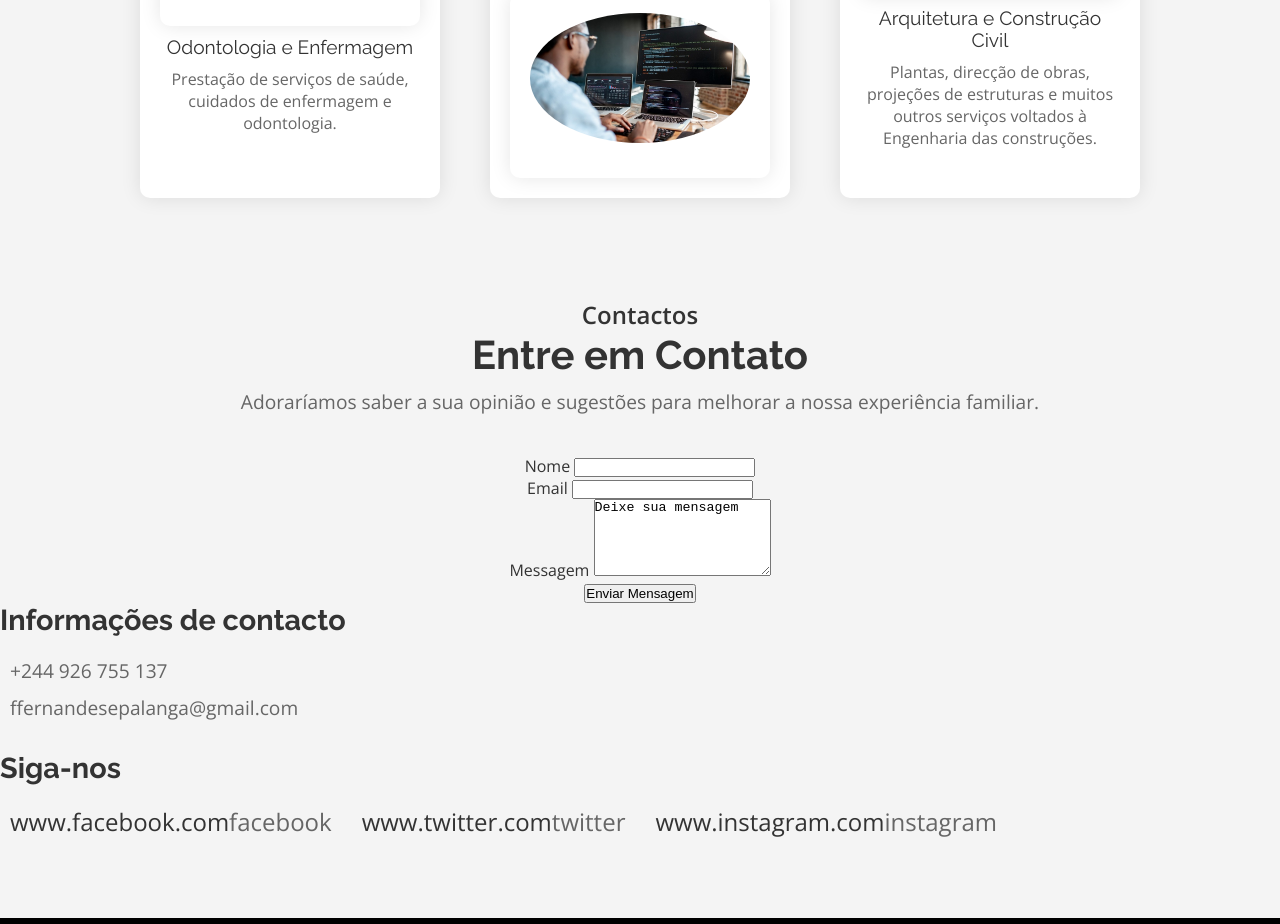
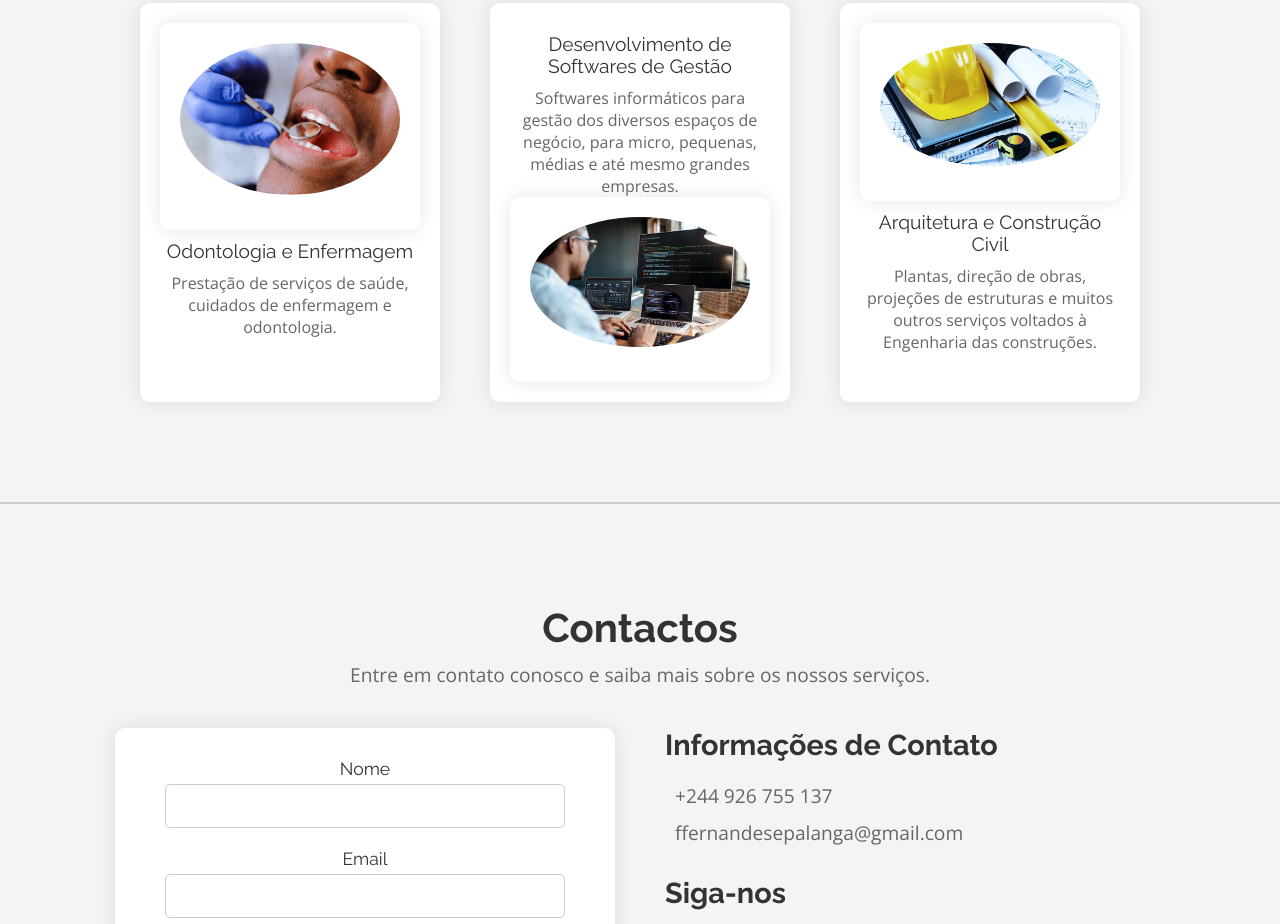
Before and after one commit to PauloEpalanga/pauloepalanga.github.io, a plain HTML site: page index.html in a window 1280 px wide. Shown: the part 1725-2649 px from the top of the page. Drawn offline with nearby package versions, Linux system fonts and the light colour scheme.

Commit message:
Update index.html

```diff
--- a/index.html
+++ b/index.html
@@ -4,6 +4,7 @@
     <meta charset="UTF-8">
     <meta name="viewport" content="width=device-width, initial-scale=1.0">
     <title>Blog da Família Fernandes Epalanga</title>
+    <link href="https://fonts.googleapis.com/css2?family=Open+Sans:wght@400;600&family=Raleway:wght@400;700&display=swap" rel="stylesheet">
     <link rel="stylesheet" href="estilos/estilo_um.css">
 </head>
 <body>
@@ -11,10 +12,7 @@
         <header>
             <section id="inicio">
                 <h2 id="h2Servicos"></h2>
-
-
                 <div class="logoSlogan">
-
                     <div class="logo">
                         <img src="imagens/logo.png" alt="Família Fernandes Epalanga">
                     </div>
@@ -26,12 +24,14 @@
                 </div>
             </section>
         </header>
+        <hr class="section-divider">
         <nav class="menu-flutuante">
             <ul>
                 <li><a href="#inicio">Início</a></li>
                 <li><a href="#sobre">Sobre</a></li>
                 <li><a href="#servicos">Serviços</a></li>
                 <li><a href="#contactos">Contactos</a></li>
+                <li><a href="./html/login.html">Login</a></li>
             </ul>
         </nav>
         <main>
@@ -40,15 +40,16 @@
                     <h2 id="h2Sobre">Sobre a nossa família</h2>
                     <p>Explore o universo da família Fernandes Epalanga neste blog, onde cada detalhe reflete a essência e a individualidade de cada membro. Sob a liderança da Família Fernandes Epalanga, compartilhamos histórias, dicas e momentos especiais que celebram a importância da família. Junte-se a nós nesta jornada de partilha e amor familiar.</p>
                 </div>
-                <div >
+                <div>
                     <img src="imagens/sobre.png" alt="Família Fernandes Epalanga" class="img-responsiva">
                 </div>
             </section>
+            <hr class="section-divider">
             <section id="servicos">
                 <h2 id="h2Servicos">Serviços que Oferecemos</h2>
                 <div class="servicosConteudo">
-                	<div class ="odonto">
-                        <div class =elipseOdonto>
+                    <div class="odonto">
+                        <div class="elipseOdonto">
                             <img src="imagens/odonto.png" alt="Serviços de Odontologia" class="img-responsiva">
                         </div>
                         <p class="servico">Odontologia e Enfermagem</p>
@@ -56,60 +57,55 @@
                     </div>
                     <div class="informatica">
                         <p class="servico">Desenvolvimento de Softwares de Gestão</p>
-                            <p class="sobreServico">Softwares informáticos para gestão dos diversos espaços de negócio, para micro, pequenas, médias e até mesmo grandes empresas..</p>
-                   <div class =elipseInformatica>
+                        <p class="sobreServico">Softwares informáticos para gestão dos diversos espaços de negócio, para micro, pequenas, médias e até mesmo grandes empresas.</p>
+                        <div class="elipseInformatica">
                             <img src="imagens/info.png" alt="Serviços de Informática" class="img-responsiva2">
                         </div>
                     </div>
                     <div class="engcivil">
-                		<div class =elipseEngCivil>
+                        <div class="elipseEngCivil">
                             <img src="imagens/engcivil.png" alt="Serviços de Arquitetura e Construção Civil" class="img-responsiva">
                         </div>
                         <p class="servico">Arquitetura e Construção Civil</p>
-                		<p class="sobreServico">Plantas, direcção de obras, projeções de estruturas e muitos outros serviços voltados à Engenharia das construções.</p>
+                        <p class="sobreServico">Plantas, direção de obras, projeções de estruturas e muitos outros serviços voltados à Engenharia das construções.</p>
                     </div>
                 </div>
             </section>
+            <hr class="section-divider">
             <section id="contactos">
-                <h2 id="h2Sobre">Contactos</h2>
-
-                <div class="container">
-                    <div class="row">
-                        <div class="col-lg-6">
-                            <h2 class="section-title">Entre em Contato</h2>
-                            <p class="section-subtitle">Adoraríamos saber a sua opinião e sugestões para melhorar a nossa experiência familiar.</p>
+                <h2 class="section-title">Contactos</h2>
+                <p class="section-subtitle">Entre em contato conosco e saiba mais sobre os nossos serviços.</p>
+                <div class="contact-container">
+                    <div class="contact-form">
                         <form id="contact-form" action="send-email.php" method="post">
                             <div class="form-group">
                                 <label for="name">Nome</label>
-                                    <input type="text" class="form-control" id="name" name="name" required>
+                                <input type="text" id="name" name="name" required>
                             </div>
                             <div class="form-group">
                                 <label for="email">Email</label>
-                                    <input type="email" class="form-control" id="email" name="email" required>
+                                <input type="email" id="email" name="email" required>
                             </div>
                             <div class="form-group">
-                                    <label for="message">Messagem</label>
-                                    <textarea class="form-control" id="message" name="message" rows="5" required>Deixe sua mensagem</textarea>
+                                <label for="message">Mensagem</label>
+                                <textarea id="message" name="message" rows="5" required></textarea>
                             </div>
-                                <button type="submit" class="btn btn-primary">Enviar Mensagem</button>
+                            <button type="submit">Enviar Mensagem</button>
                         </form>
                     </div>
-                        <div class="col-lg-6">
                     <div class="contact-info">
-                                <h3>Informações de contacto</h3>
-                                <ul class="list-unstyled">
+                        <h3>Informações de Contato</h3>
+                        <ul>
                             <li><i class="fa fa-phone"></i> +244 926 755 137</li>
                             <li><i class="fa fa-envelope"></i> ffernandesepalanga@gmail.com</li>
                         </ul>
                         <div class="social-links">
                             <h3>Siga-nos</h3>
-                                    <ul class="list-inline">
-                                        <li><a href="#"><i class="fa fa-facebook"></i>www.facebook.com</a>facebook</li>
-                                        <li><a href="#"><i class="fa fa-twitter"></i>www.twitter.com</a>twitter</li>
-                                        <li><a href="#"><i class="fa fa-instagram"></i>www.instagram.com</a>instagram</li>
+                            <ul>
+                                <li><a href="https://www.facebook.com/pauloepalangajr/"><i class="fa fa-facebook"></i> Facebook</a></li>
+                                <li><a href="https://www.twitter.com/pauloepalangajr/"><i class="fa fa-twitter"></i> Twitter</a></li>
+                                <li><a href="https://www.instagram.com/pauloepalangajr/"><i class="fa fa-instagram"></i> Instagram</a></li>
                             </ul>
-                                </div>
-                            </div>
                         </div>
                     </div>
                 </div>
```
Lines whose indentation alone changed are shown as unchanged.
